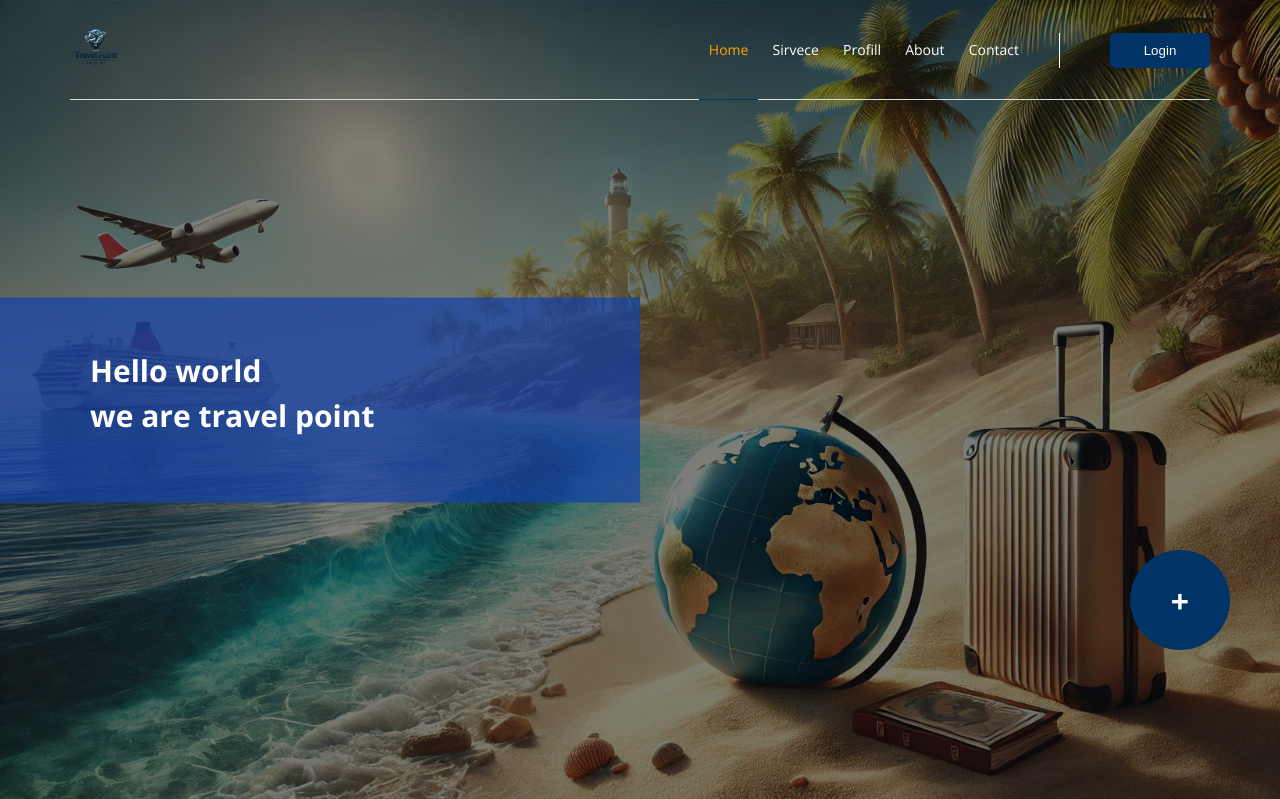
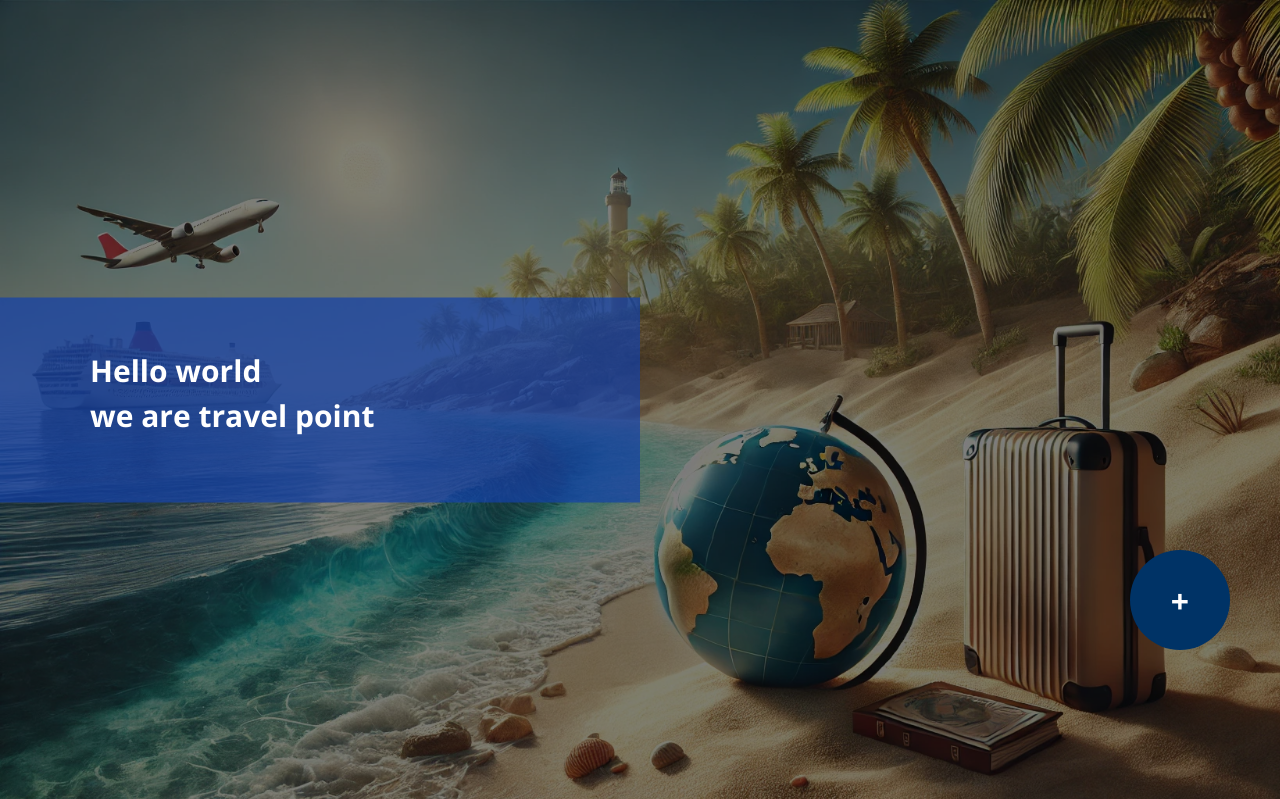
Before and after one commit to A7mad-2004/travel, a PHP site: page / in a window 1280 px wide. Shown: the top 799 px of the page. Run offline with PHP 8.4, Linux system fonts and the light colour scheme; some web fonts are replaced.

Commit message:
delet the navber in page

```diff
--- a/html/index.php
+++ b/html/index.php
@@ -20,24 +20,7 @@
     </div>
     <!-- start header -->
     <header>
-        <div class="container">
-            <a href="" class="logo">
-                <img src="../img/logo.png" alt="">
-            </a>
-            <nav>
-                <i class="menu"> <img src="../img/menu_24dp_1F1F1F_FILL0_wght400_GRAD0_opsz24.svg" alt=""></i>
-                <ul>
-                    <li><a href="index.php" class="active">Home</a></li>
-                    <li><a href="#" class="">Sirvece</a></li>
-                    <li><a href="#" class="">Profill</a></li>
-                    <li><a href="#" class="">About</a></li>
-                    <li><a href="#" class="">Contact</a></li>
-                </ul>
-            </nav>
-            <div class="login">
-                <button>Login</button>
-            </div>
-        </div>
+
     </header>
     <!-- end header -->
 
```
